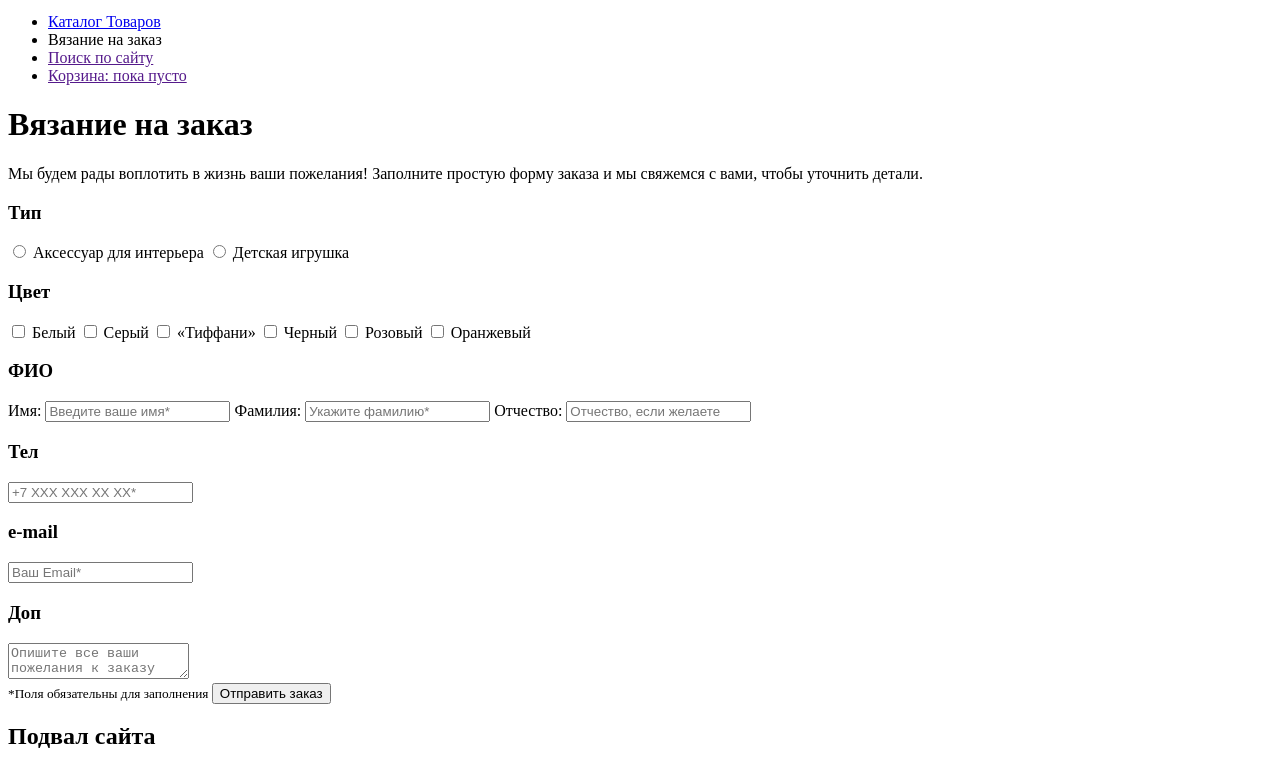
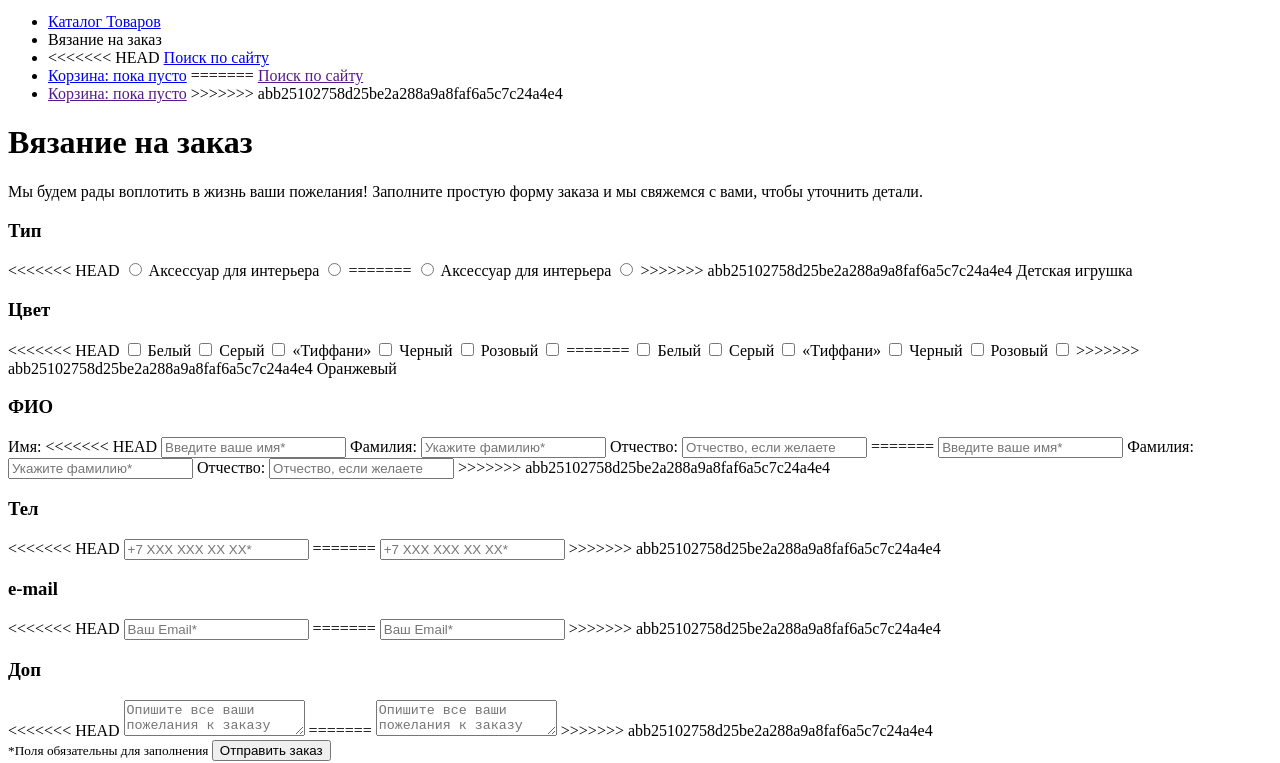
Before and after one commit to Elk1v/880445-mishka-18, a website: page source/form.html in a window 1280 px wide. Shown: the part 50-813 px from the top of the page. Drawn offline with Linux system fonts and the light colour scheme.

Commit message:
Правки

```diff
--- a/source/form.html
+++ b/source/form.html
@@ -21,10 +21,17 @@
               <a>Вязание на заказ</a>
             </li>
             <li class="site-list__item">
+<<<<<<< HEAD
+              <a href="#">Поиск по сайту</a>
+            </li>
+            <li class="site-list__item">
+              <a href="#">Корзина: пока пусто</a>
+=======
               <a href="">Поиск по сайту</a>
             </li>
             <li class="site-list__item">
               <a href="">Корзина: пока пусто</a>
+>>>>>>> abb25102758d25be2a288a9a8faf6a5c7c24a4e4
             </li>
           </ul>
         </div>
@@ -37,14 +44,33 @@
         <p class="form-main__paragraph">Мы будем рады воплотить в жизнь ваши пожелания! Заполните простую форму заказа и мы свяжемся с вами, чтобы уточнить детали.</p>
         <div class="form-main__wrapper form-main__wrapper--type">
           <h3 class="form-main__title form-main__title--type" >Тип</h3>
+<<<<<<< HEAD
+          <input class="form-main__radio form-main__radio--accessory" type="radio" id="radio-one">
+          <label for="radio--one">Аксессуар для интерьера</label>
+          <input class="page-form__radio form-main__radio--toy" type="radio" id="radio-two">
+=======
           <input class="form-main__radio form-main__radio--accessory" type="radio" id="radio--one">
           <label for="radio--one">Аксессуар для интерьера</label>
           <input class="page-form__radio form-main__radio--toy" type="radio" id="radio--two">
+>>>>>>> abb25102758d25be2a288a9a8faf6a5c7c24a4e4
           <label for="radio--two">Детская игрушка</label>
         </div>
 
         <div class="form-main__wrapper form-main__wrapper--color">
           <h3 class="form-main__title form-main_title--color">Цвет</h3>
+<<<<<<< HEAD
+          <input class="form-main__checkbox" type="checkbox" id="checkbox-one">
+          <label for="checkbox--one">Белый</label>
+          <input class="form-main__checkbox" type="checkbox" id="checkbox-two">
+          <label for="checkbox--one">Серый</label>
+          <input class="form-main__checkbox" type="checkbox" id="checkbox-three">
+          <label for="checkbox--one">«Тиффани»</label>
+          <input class="form-main__checkbox" type="checkbox" id="checkbox-four">
+          <label for="checkbox--one">Черный</label>
+          <input class="form-main__checkbox" type="checkbox" id="checkbox-five">
+          <label for="checkbox--one">Розовый</label>
+          <input class="form-main__checkbox" type="checkbox" id="checkbox-six">
+=======
           <input class="form-main__checkbox" type="checkbox" id="checkbox--one">
           <label for="checkbox--one">Белый</label>
           <input class="form-main__checkbox" type="checkbox" id="checkbox--two">
@@ -56,32 +82,53 @@
           <input class="form-main__checkbox" type="checkbox" id="checkbox--five">
           <label for="checkbox--one">Розовый</label>
           <input class="form-main__checkbox" type="checkbox" id="checkbox--six">
+>>>>>>> abb25102758d25be2a288a9a8faf6a5c7c24a4e4
           <label for="checkbox--one">Оранжевый</label>
         </div>
 
         <div class="form-main__wrapper form-main__wrapper--name">
           <h3 class="form-main__title form-main__title--name"><abbr>ФИО</abbr></h3>
           <label for="text--name">Имя:</label>
+<<<<<<< HEAD
+          <input class="form-main__text" type="text" id="text-name" placeholder="Введите ваше имя*">
+          <label for="text--name">Фамилия:</label>
+          <input class="form-main__text" type="text" id="text-name" placeholder="Укажите фамилию*">
+          <label for="text--name">Отчество:</label>
+          <input class="form-main__text" type="text" id="text-name" placeholder="Отчество, если желаете">
+=======
           <input class="form-main__text" type="text" id="text--name" placeholder="Введите ваше имя*">
           <label for="text--name">Фамилия:</label>
           <input class="form-main__text" type="text" id="text--name" placeholder="Укажите фамилию*">
           <label for="text--name">Отчество:</label>
           <input class="form-main__text" type="text" id="text--name" placeholder="Отчество, если желаете">
+>>>>>>> abb25102758d25be2a288a9a8faf6a5c7c24a4e4
         </div>
 
         <div class="form-main__wrapper form-main__wrapper--cellular">
           <h3 class="form-main__title form-main__title--cellular">Тел</h3>
+<<<<<<< HEAD
+          <input  class="form-main__text" type="text" id="text-cellular" placeholder="+7 ХХХ ХХХ ХХ ХХ*">
+=======
           <input  class="form-main__text" type="text" id="text--cellular" placeholder="+7 ХХХ ХХХ ХХ ХХ*">
+>>>>>>> abb25102758d25be2a288a9a8faf6a5c7c24a4e4
         </div>
 
         <div class="form-main__wrapper form-main__wrapper--email">
           <h3 class="form-main__title form-main__title--cellular">e-mail</h3>
+<<<<<<< HEAD
+          <input  class="form-main__text" type="text" id="text-cellular" placeholder="Ваш Email*">
+=======
           <input  class="form-main__text" type="text" id="text--cellular" placeholder="Ваш Email*">
+>>>>>>> abb25102758d25be2a288a9a8faf6a5c7c24a4e4
         </div>
 
         <div class="form-main__wrapper form-main__wrapper--extra">
           <h3 class="form-mainm__title form-main__title--extra">Доп</h3>
+<<<<<<< HEAD
+          <textarea class="form-main__textarea"   id="textarea-extra" placeholder="Опишите все ваши пожелания к заказу"></textarea>
+=======
           <textarea class="form-main__textarea"   id="textarea--extra" placeholder="Опишите все ваши пожелания к заказу"></textarea>
+>>>>>>> abb25102758d25be2a288a9a8faf6a5c7c24a4e4
         </div>
 
         <small class="form-main__legend">
```
Also changed, not shown: source/catalog.html (+16 -0 lines), source/index.html (+31 -0 lines).
